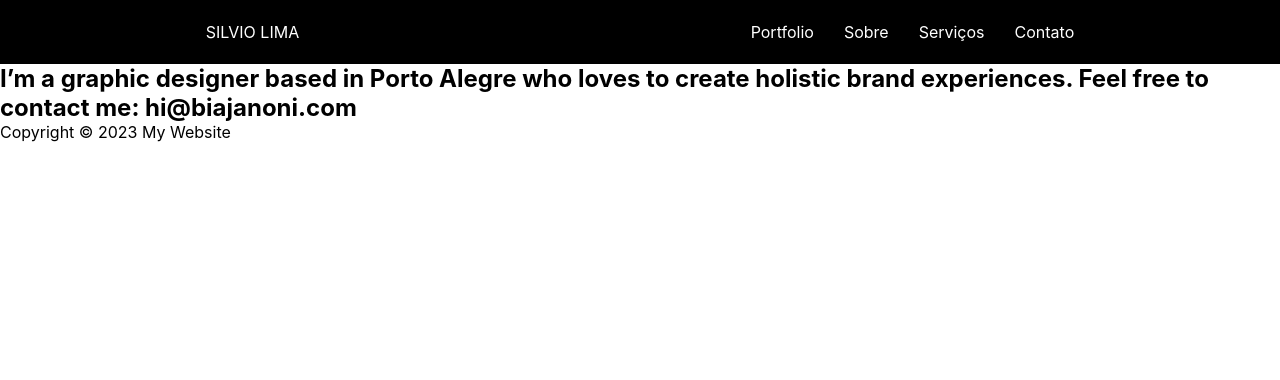
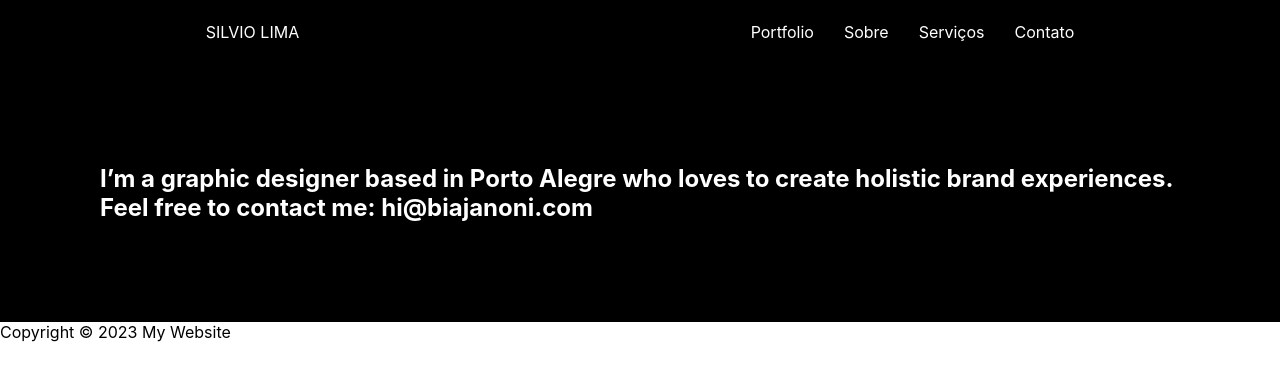
Before and after one commit to ziembick/site-portfolio-designer, a React (Create React App) app in the folder portfolio-designers/: page / in a window 1280 px wide. Shown: the top 380 px of the page. Built offline with nearby package versions, Linux system fonts and the light colour scheme.

Commit message:
header css

```diff
--- a/portfolio-designers/src/components/header.js
+++ b/portfolio-designers/src/components/header.js
@@ -1,8 +1,9 @@
 import React from "react";
+import "../header.css";
 
 function Header() {
   return (
-    <section>
+    <section className="section__container">
       <h1>
         I’m a graphic designer based in Porto Alegre who loves to create
         holistic brand experiences. Feel free to contact me: hi@biajanoni.com
--- a/portfolio-designers/src/header.css
+++ b/portfolio-designers/src/header.css
@@ -4,3 +4,12 @@
   margin: 0;
   box-sizing: border-box;
 }
+
+.section__container {
+    background-color: #000;
+    padding: 10rem;
+}
+
+.section__container h1 {
+    color: white;
+}
```
